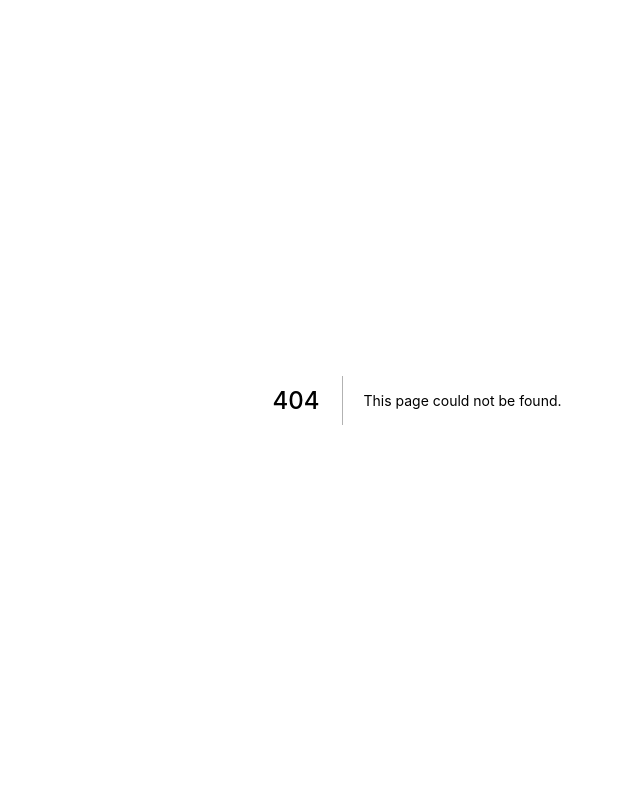
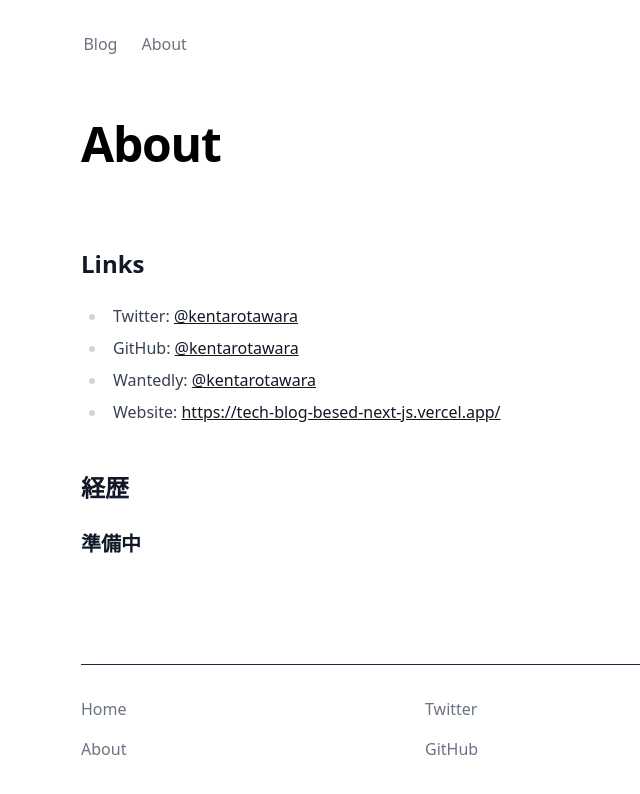
Before and after one commit to KentarouTawara/tech-blog-besed-Next.js, a Next.js app: page /about in a window 1280 px wide. Before the commit this address had no page. Shown: the top 794 px of the page, without its empty margins (223-863 px from the left). Built offline with nearby package versions, Linux system fonts and the light colour scheme.

Commit message:
add about

```diff
--- /dev/null
+++ b/pages/about.tsx
@@ -0,0 +1,51 @@
+import Link from 'next/link';
+import Image from 'next/image';
+import Layout from '../components/layout';
+import Head from 'next/head';
+import Container from '../components/container';
+
+export default function About() {
+  return (
+    <>
+      <Layout>
+        <Head>
+          <title>tawarablog</title>
+        </Head>
+        <Container>
+          <div className="flex flex-col items-start justify-center max-w-2xl mx-auto mb-2">
+            <h1 className="mb-4 text-3xl font-bold tracking-tight text-black md:text-5xl">
+              About
+            </h1>
+            <div className="flex flex-col justify-center items-start max-w-2xl mx-auto mb-16 w-full">
+              <h1 className="font-bold text-3xl md:text-5xl tracking-tight mb-4 text-black dark:text-white">
+                About Me
+              </h1>
+              <div className="mb-8 prose dark:prose-dark leading-6">
+                <h2>Links</h2>
+                <ul>
+                  <li>
+                    Twitter: <a href="https://twitter.com/kentaroutawra">@kentarotawara</a>
+                  </li>
+                  <li>
+                    GitHub: <a href="https://github.com/kentarotawara">@kentarotawara</a>
+                  </li>
+                  <li>
+                    Wantedly: <a href="https://www.wantedly.com/id/kentarou_tawara_b">@kentarotawara</a>
+                  </li>
+                  <li>
+                    Website:{' '}
+                    <Link href="https://tech-blog-besed-next-js.vercel.app">
+                      <a>https://tech-blog-besed-next-js.vercel.app/</a>
+                    </Link>
+                  </li>
+                </ul>
+                <h2>経歴</h2>
+                <h3>準備中</h3>
+              </div>
+            </div>
+          </div>
+        </Container>
+      </Layout>
+    </>
+  );
+}
```
